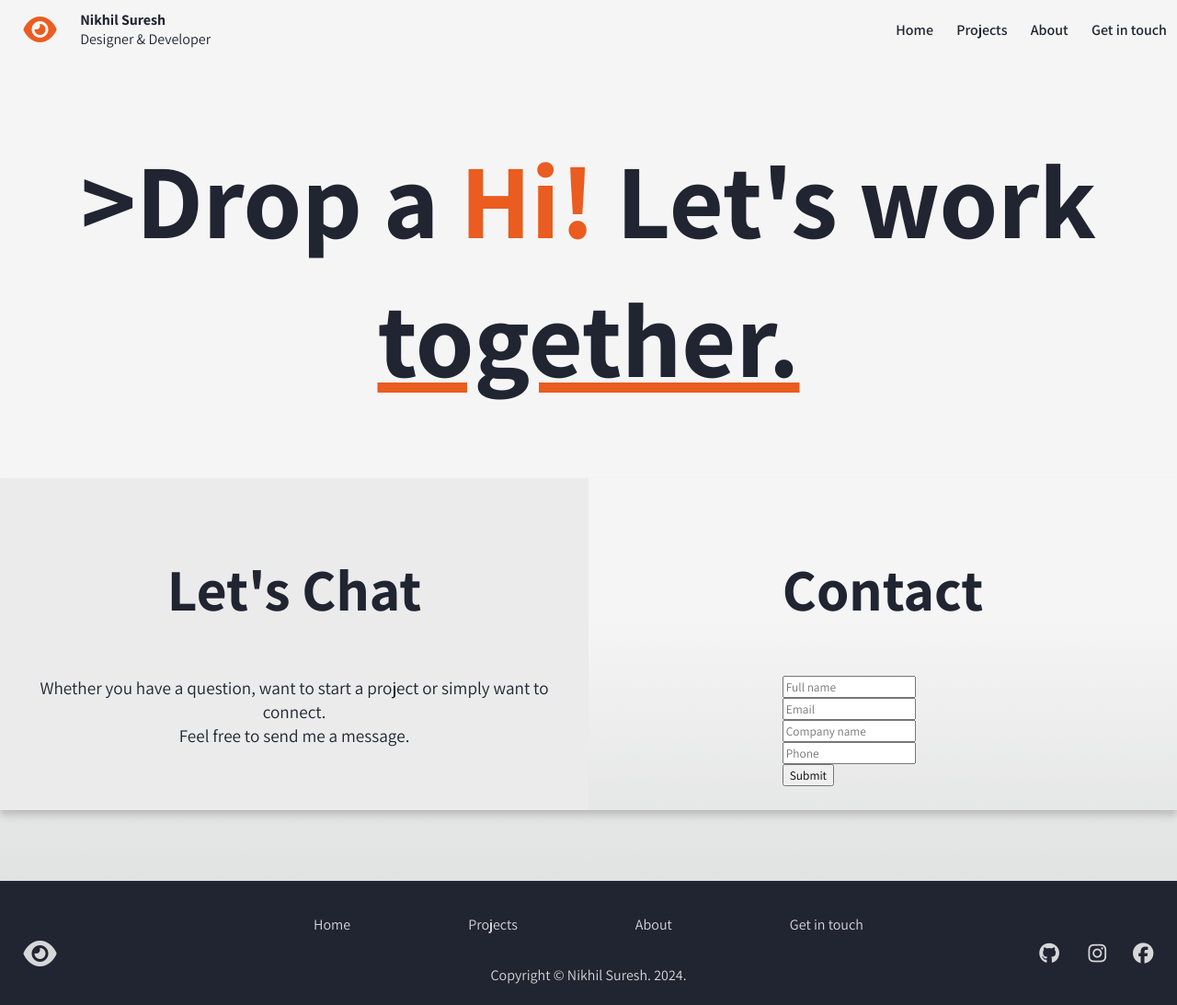
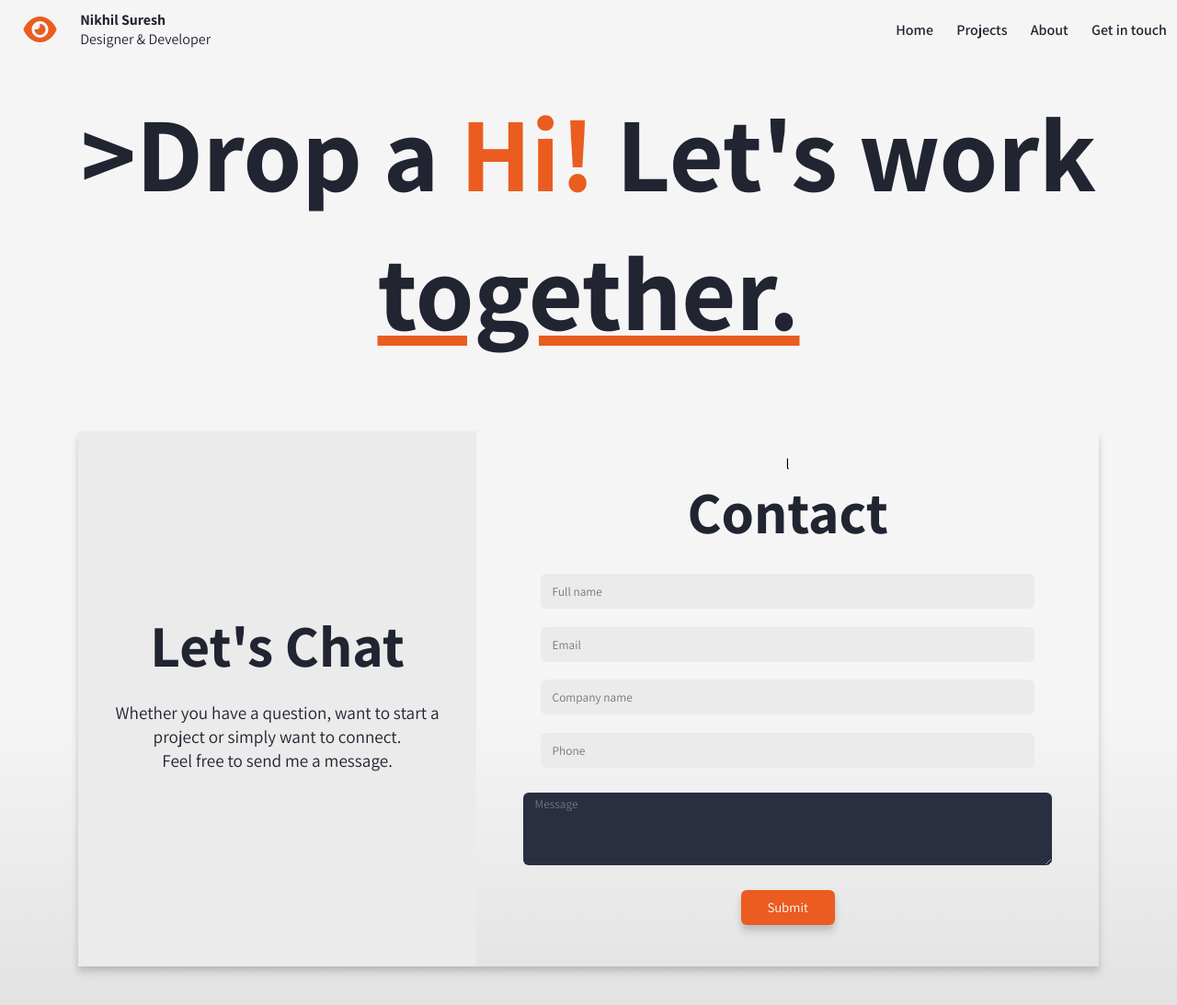
Before and after one commit to nikhilsuresh400/Portfolio, a plain HTML site: page Portfolio/get-in-touch.html in a window 1280 px wide. Shown: the top 1093 px of the page at 92% size. Drawn offline with nearby package versions, Linux system fonts and the light colour scheme.

Commit message:
Add files via upload

```diff
--- a/Portfolio/get-in-touch.html
+++ b/Portfolio/get-in-touch.html
@@ -73,13 +73,15 @@
                     </p>
                 </div>
 
-                <div class="contact-grid-right">
+                <div class="contact-grid-right">l
                     <h2>Contact</h2>
 
                     <div><input type="text" class="contact-input contact-input-name" placeholder="Full name" required></div>
                     <div><input type="email" class="contact-input contact-input-email" placeholder="Email" required></div>
                     <div><input type="text" class="contact-input contact-input-company" placeholder="Company name" required></div>
                     <div><input type="tel" class="contact-input contact-input-phone" placeholder="Phone" required></div>
+
+                    <textarea name="message" id="message-contact" rows="4" cols="83" placeholder="Message"></textarea>
 
                     <div>
                         <button class="contact-button">Submit</button>
--- a/Portfolio/styles.css
+++ b/Portfolio/styles.css
@@ -99,12 +99,13 @@ header {
     font-weight: 600;
     font-size: 1rem;
     color: #212431;
-    transition: all 0.2s ease 0s;
+    transition: 0.2s all cubic-bezier(0.175, 0.885, 0.32, 1.275);
 }
 
-.full-nav div:nth-child(3) a:hover {
+.full-nav div:nth-child(3) a:hover, .full-nav div:nth-child(3) a:focus {
 
-    color: #ea5c1f;
+    transform: scale(1.15);
+    color: #f15f20;
 }
 
 /* MAIN */
@@ -128,6 +129,7 @@ header {
 .intro-contact h1{
 
     text-align: center;
+    margin-top: 1.6rem;
 }
 
 .underline {
@@ -226,7 +228,7 @@ footer div:nth-child(3) i {
 .form {
 
     display: grid;
-    grid-template-columns: 1fr 1fr;
+    grid-template-columns: 0.64fr 1fr;
     justify-items: center;
     align-content: center;
 
@@ -243,12 +245,17 @@ footer div:nth-child(3) i {
 .contact-grid-left {
 
     background-color: #ebebeb;
+    display: flex;
+    flex-direction: column;
+    justify-content: center;
+    align-items: center;
 }
 
 .contact-grid-left h2 {
 
     font-size: 4rem;
     color: #212431;
+    margin: 0;
 
     text-align: center;
 }
@@ -265,13 +272,81 @@ footer div:nth-child(3) i {
 
 .contact-grid-right h2 {
 
+    margin: 0;
+    margin-bottom: 1.6rem;
     font-size: 4rem;
     color: #212431;
 
     text-align: center;
+}
+
+.contact-grid-right {
 
     display: flex;
     flex-direction: column;
     justify-content: center;
     align-items: center;
 }
+
+.contact-input {
+
+    margin-bottom: 1.2rem;
+    width: 32rem;
+    height: 2rem;
+    padding: 0.2rem 0.8rem;
+
+    background-color: #ebebeb;
+    border: none;
+    outline: none;
+    border-radius: 6px;
+    transition: 0.3s all cubic-bezier(0.175, 0.885, 0.32, 1.275);
+}
+
+.contact-input:hover, .contact-input:focus {
+
+    transform: scale(1.2);
+}
+
+.contact-button {
+
+    margin: 1.2rem 0;
+    padding: 0.6rem 1.8rem;
+    border-radius: 6px;
+    border: none;
+    outline: none;
+    background-color: #ea5c1f;
+    box-shadow: 0 4px 6px rgba(0, 0, 0, 0.1), 0 8px 10px rgba(0, 0, 0, 0.1);
+    color: #fff;
+    font-size: 0.92rem;
+    cursor: pointer;
+
+    transition: 0.2s all cubic-bezier(0.175, 0.885, 0.32, 1.275);
+}
+
+.contact-button:hover, .contact-button:focus {
+
+    transform: scale(1.18);
+}
+
+.contact-button:active {
+
+    background-color: #ea5c1fc5;
+}
+
+#message-contact {
+
+    background-color: #292e41;
+    color: #d6d7d7;
+    border: none;
+    outline: none;
+    border-radius: 6px;
+    margin: 0.5rem 0;
+    padding: 0.2rem 0.8rem;
+
+    transition: 0.3s all cubic-bezier(0.175, 0.885, 0.32, 1.275);
+}
+
+#message-contact:hover, #message-contact:focus {
+
+    transform: scale(1.1);
+}
```
